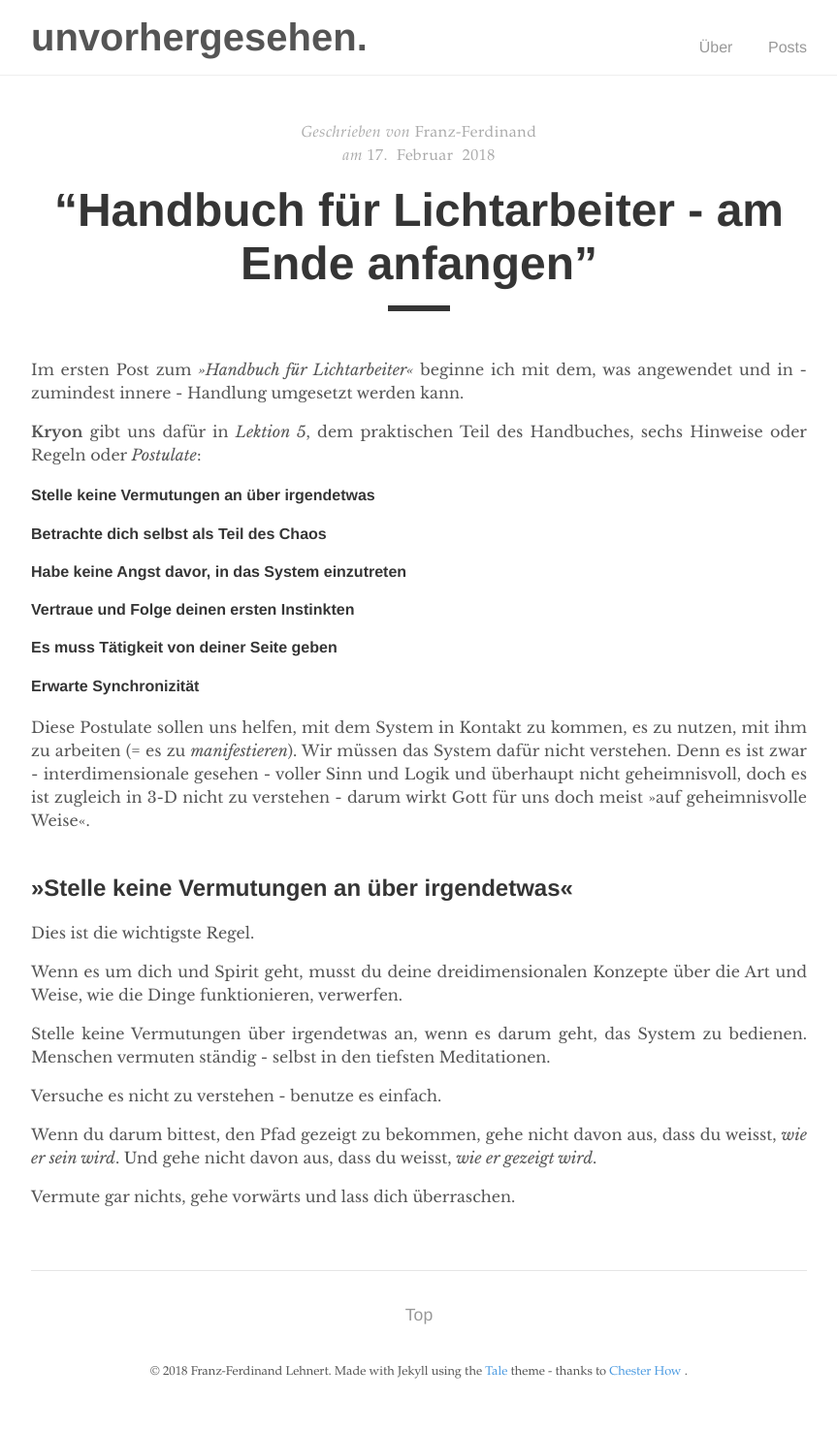
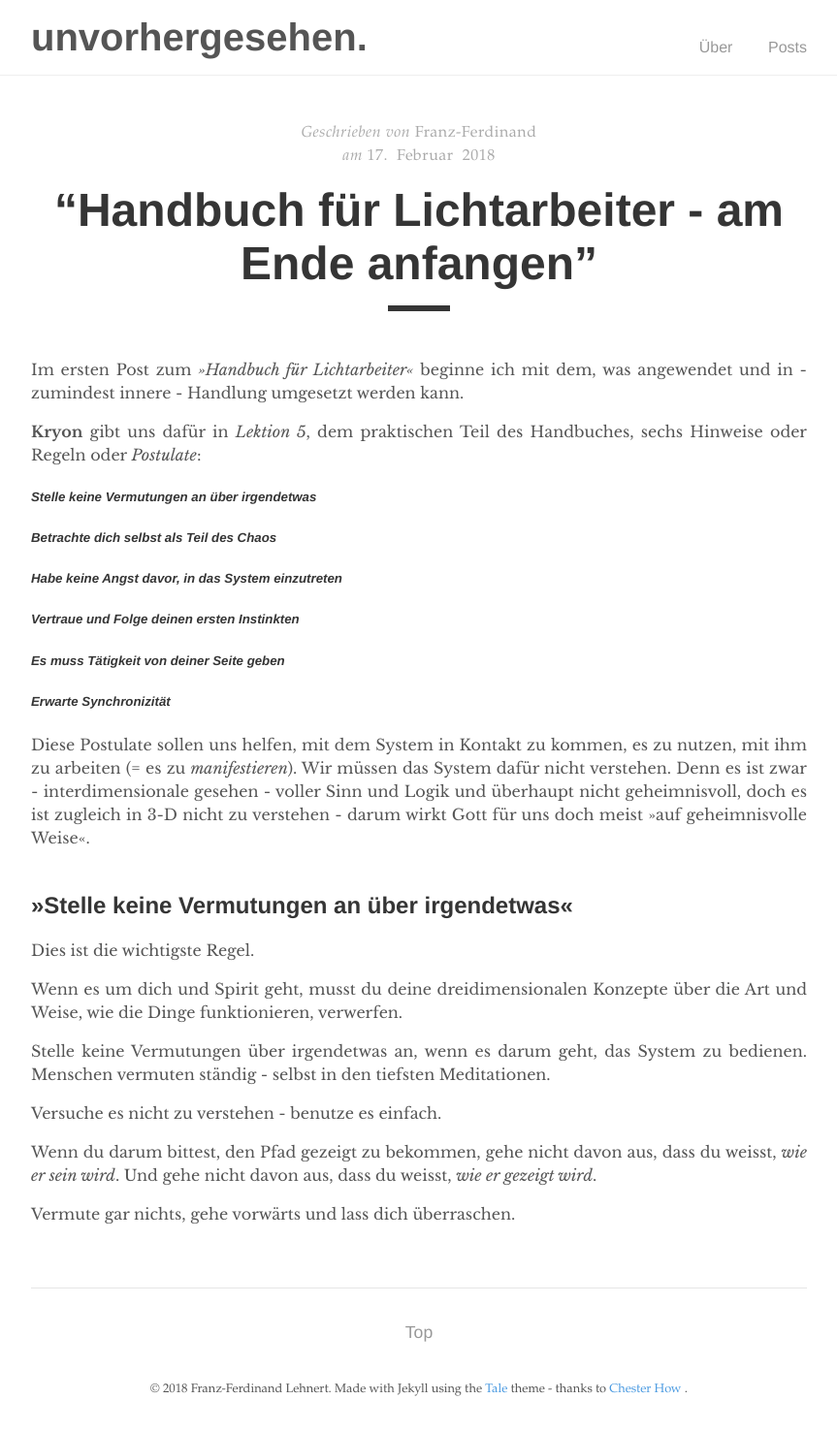
Before and after one commit to unvorhergesehen/unvorhergesehen.github.io, a Jekyll site: the page built from _posts/2018-02-17-hfl-anfang-am-ende.md, in a window 1280 px wide. Shown: the whole page at 97% size, without its empty margins (208-1071 px from the left). Built offline with Jekyll 4.4.1, drawn with Linux system fonts in a browser that asks for light colours.

```diff
--- a/_posts/2018-02-17-hfl-anfang-am-ende.md
+++ b/_posts/2018-02-17-hfl-anfang-am-ende.md
@@ -8,12 +8,12 @@ Im ersten Post zum _»Handbuch für Lichtarbeiter«_ beginne ich mit dem, was an
 
 **Kryon** gibt uns dafür in _Lektion 5_, dem praktischen Teil des Handbuches, sechs Hinweise oder Regeln oder _Postulate_:
 
-#### Stelle keine Vermutungen an über irgendetwas
-#### Betrachte dich selbst als Teil des Chaos
-#### Habe keine Angst davor, in das System einzutreten
-#### Vertraue und Folge deinen ersten Instinkten
-#### Es muss Tätigkeit von deiner Seite geben
-#### Erwarte Synchronizität
+##### _Stelle keine Vermutungen an über irgendetwas_
+##### _Betrachte dich selbst als Teil des Chaos_
+##### _Habe keine Angst davor, in das System einzutreten_
+##### _Vertraue und Folge deinen ersten Instinkten_
+##### _Es muss Tätigkeit von deiner Seite geben_
+##### _Erwarte Synchronizität_
 
 Diese Postulate sollen uns helfen, mit dem System in Kontakt zu kommen, es zu nutzen, mit ihm zu arbeiten (= es zu _manifestieren_). Wir müssen das System dafür nicht verstehen. Denn es ist zwar - interdimensionale gesehen - voller Sinn und Logik und überhaupt nicht geheimnisvoll, doch es ist zugleich in 3-D nicht zu verstehen - darum wirkt Gott für uns doch meist »auf geheimnisvolle Weise«.
 <br>
```
